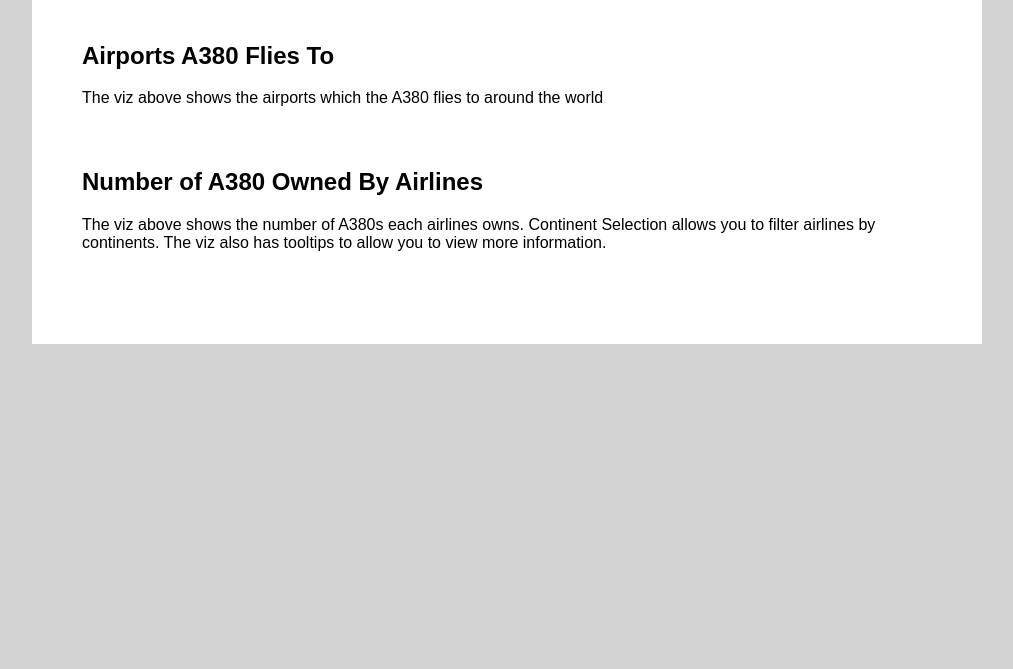
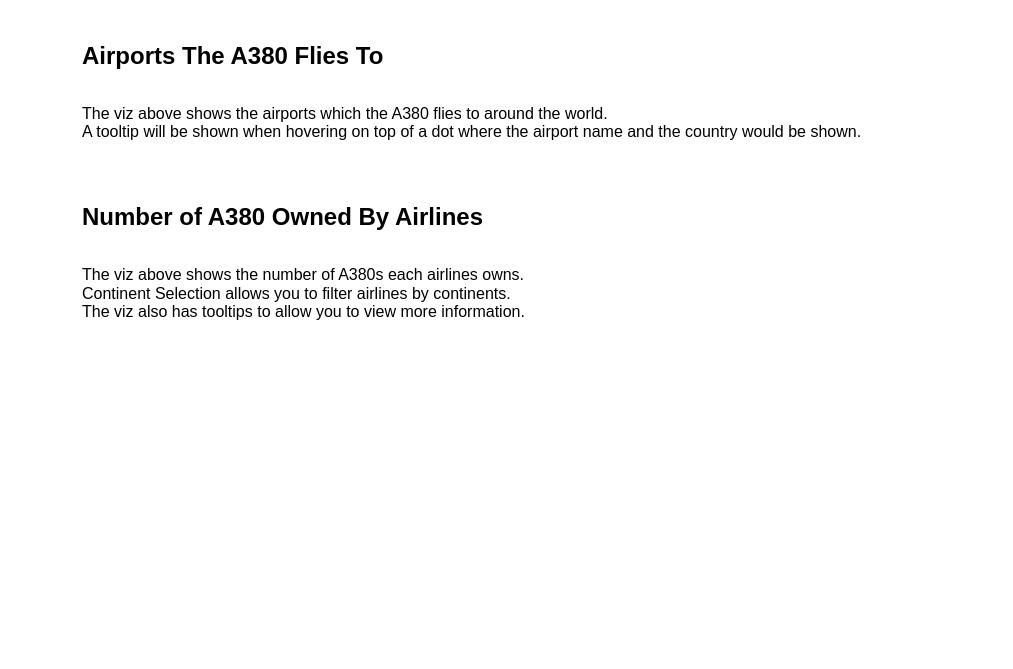
Before and after one commit to RX-Larry/FIT3179-Week10-Homework, a plain HTML site: page index.html in a window 1280 px wide. Shown: the part 131-800 px from the top of the page, without its empty margins (133-1146 px from the left). Drawn offline with nearby package versions, Linux system fonts and the light colour scheme; a script that the page names is missing.

Commit message:
update layout color and paragraphs

```diff
--- a/css/styles.css
+++ b/css/styles.css
@@ -5,7 +5,7 @@
     font-weight: 900;
   }
    body{
-     background-color: lightgray;
+     background-color: white;
    }
    .page{
      width: 850px;
--- a/index.html
+++ b/index.html
@@ -38,26 +38,34 @@
 
         <!-- pure grid group -->
         <div class="pure-g">
+            <div class="pure-u-1-1">
+                <h2>Airports The A380 Flies To</h2>
+            </div>
             <div class="pure-u-2-3">
                 <div id="vis1" class="vis-container"></div>
             </div>
             <div class="pure-u-1-1">
-                <h2>Airports A380 Flies To</h2>
-                <p>The viz above shows the airports which the A380 flies to around the world</p>
+                <p>
+                    The viz above shows the airports which the A380 flies to around the world.<br />
+                    A tooltip will be shown when hovering on top of a dot where the airport name
+                    and the country would be shown.
+                </p>
             </div>
         </div>
         <!-- end pure grid group -->
 
         <!-- pure grid group -->
         <div class="pure-g">
+            <div class="pure-u-1-1">
+                <h2>Number of A380 Owned By Airlines</h2>
+            </div>
             <div class="pure-u-2-3">
                 <div id="vis2" class="vis-container"></div>
             </div>
             <div class="pure-u-1-1">
-                <h2>Number of A380 Owned By Airlines</h2>
                 <p>
-                    The viz above shows the number of A380s each airlines owns.
-                    Continent Selection allows you to filter airlines by continents.
+                    The viz above shows the number of A380s each airlines owns.<br />
+                    Continent Selection allows you to filter airlines by continents.<br />
                     The viz also has tooltips to allow you to view more information.
                 </p>
             </div>
```
